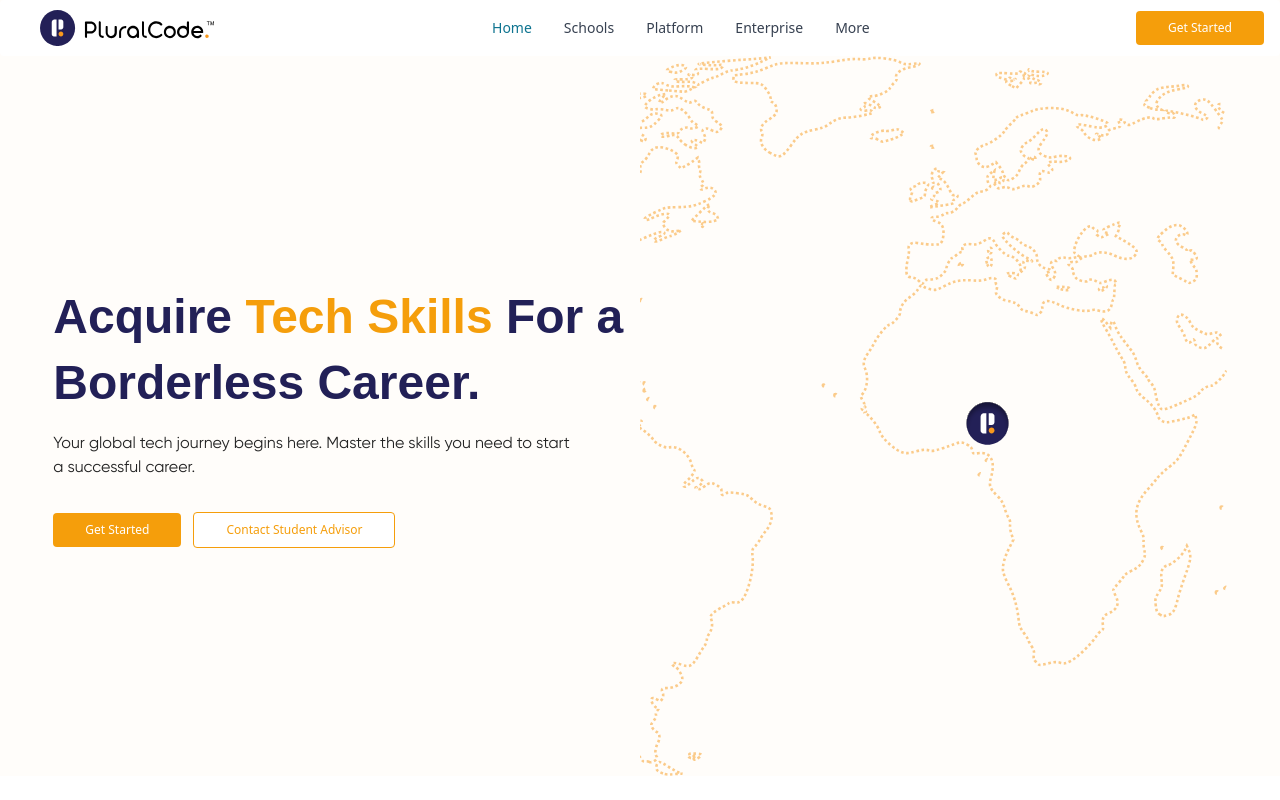
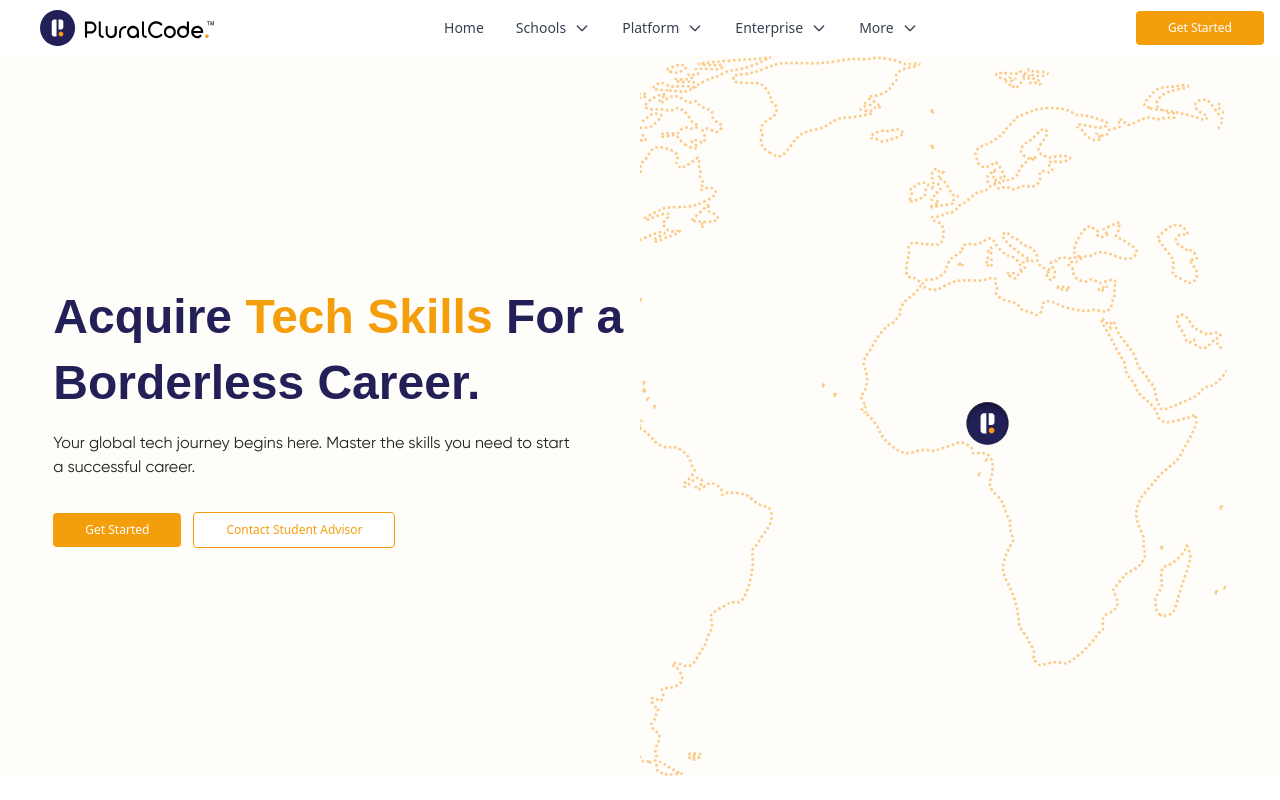
Before and after one commit to emeraldhycient/pluralcode, a React (Vite) app: page / in a window 1280 px wide. Shown: the top 800 px of the page. Built offline with nearby package versions, Linux system fonts and the light colour scheme.

Commit message:
[add] added caret sign and removed blue active indicator

```diff
--- a/src/components/Header.jsx
+++ b/src/components/Header.jsx
@@ -22,32 +22,30 @@ function Header() {
         <Navbar.Toggle />
       </div>
       <Navbar.Collapse>
-        <Navbar.Link href="/" active={true}>
-          Home
-        </Navbar.Link>
+        <Navbar.Link href="/">Home</Navbar.Link>
         <Navbar.Link>
-          <Dropdown arrowIcon={false} inline={true} label={"Schools"}>
+          <Dropdown arrowIcon={true} inline={true} label={"Schools"}>
             <Dropdown.Item>
               <SchoolDropDown />
             </Dropdown.Item>
           </Dropdown>
         </Navbar.Link>
         <Navbar.Link>
-          <Dropdown arrowIcon={false} inline={true} label={"Platform"}>
+          <Dropdown arrowIcon={true} inline={true} label={"Platform"}>
             <Dropdown.Item>
               <PlatformDropDown />
             </Dropdown.Item>
           </Dropdown>
         </Navbar.Link>
         <Navbar.Link>
-          <Dropdown arrowIcon={false} inline={true} label={"Enterprise"}>
+          <Dropdown arrowIcon={true} inline={true} label={"Enterprise"}>
             <Dropdown.Item>
               <EnterpriseDropDown />
             </Dropdown.Item>
           </Dropdown>
         </Navbar.Link>
         <Navbar.Link>
-          <Dropdown arrowIcon={false} inline={true} label={"More"}>
+          <Dropdown arrowIcon={true} inline={true} label={"More"}>
             <Dropdown.Item>
               <MoreDropDown />
             </Dropdown.Item>
```
